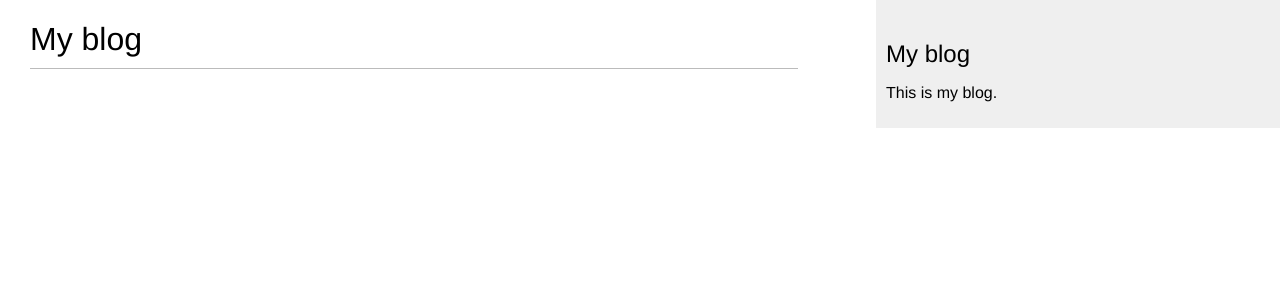
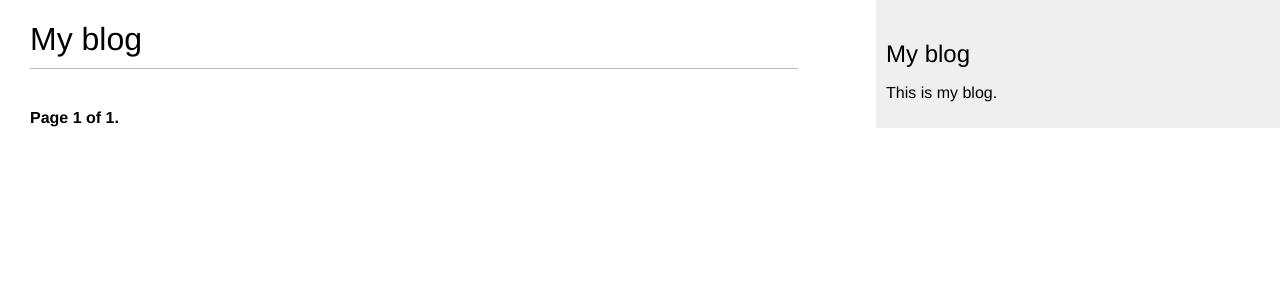
Before and after one commit to AL0RIAN/Django-Blog, a Django app: page /blog/ in a window 1280 px wide. Shown: the top 300 px of the page. Run offline with Django 4.2, Linux system fonts and the light colour scheme; data that the repository does not hold is empty.

Commit message:
Pagination for Post List added

```diff
--- /dev/null
+++ b/mysite/blog/templates/blog/pagination.html
@@ -0,0 +1,12 @@
+<div class="pagination">
+    <span class="step-links"></span>
+    {% if page.has_previous %}
+        <a href="?page_n={{ page.previous_page_number }}&example=0">Previous</a>
+    {% endif %}
+    <span class="current">
+        Page {{ page.number }} of {{ page.paginator.num_pages }}.
+    </span>
+    {% if page.has_next %}
+        <a href="?page_n={{ page.next_page_number }}">Next</a>
+    {% endif %}
+</div>
--- a/mysite/blog/templates/blog/post/list.html
+++ b/mysite/blog/templates/blog/post/list.html
@@ -15,4 +15,5 @@
         </p>
         {{ post.body|truncatewords:30|linebreaks }}
     {% endfor %}
+    {% include "blog/pagination.html" with page=posts %}
 {% endblock %}
--- a/mysite/blog/urls.py
+++ b/mysite/blog/urls.py
@@ -3,7 +3,7 @@ from . import views
 
 app_name = 'blog'
 
-urlpatterns =[
+urlpatterns = [
     path('', views.post_list, name='post_list'),
     path('<int:year>/<int:month>/<int:day>/<slug:post>/', views.post_detail, name='post_detail'),
 ]
--- a/mysite/blog/views.py
+++ b/mysite/blog/views.py
@@ -1,10 +1,19 @@
+from django.core.paginator import Paginator, EmptyPage, PageNotAnInteger
 from django.http import HttpRequest, HttpResponse, Http404
 from django.shortcuts import render, get_object_or_404
 from .models import Post
 
 
 def post_list(request: HttpRequest) -> HttpResponse:
-    posts = Post.published.all()
+    post_list = Post.published.all()
+    paginator = Paginator(post_list, 3)
+    page_number = request.GET.get('page_n', 1)
+    try:
+        posts = paginator.page(page_number)
+    except PageNotAnInteger:
+        posts = paginator.page(1)
+    except EmptyPage:
+        posts = paginator.page(paginator.num_pages)
     context = {
         'posts': posts,
     }
@@ -12,6 +21,7 @@ def post_list(request: HttpRequest) -> HttpResponse:
 
 
 def post_detail(request: HttpRequest, year, month, day, post) -> HttpResponse:
+    print(year, month, day, post)
     post = get_object_or_404(Post,
                              status=Post.Status.PUBLISHED,
                              slug=post,
```
Also changed, not shown: mysite/blog/migrations/0002_alter_post_slug.py (added).
